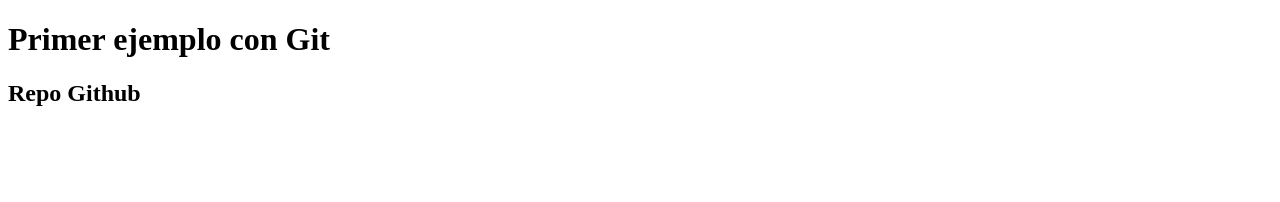
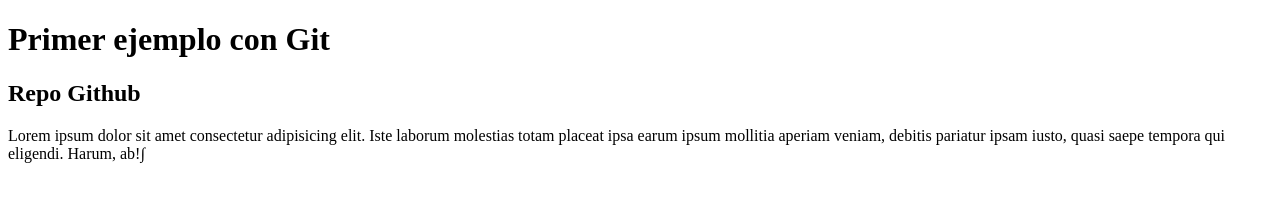
Before and after one commit to AlfaConstanza/clase_git, a plain HTML site: page index.html in a window 1280 px wide. Drawn offline with Linux system fonts and the light colour scheme.

Commit message:
mi segundo commit

```diff
--- a/index.html
+++ b/index.html
@@ -9,6 +9,7 @@
 <body>
     <h1>Primer ejemplo con Git</h1>
     <h2>Repo Github</h2>
+    <p>Lorem ipsum dolor sit amet consectetur adipisicing elit. Iste laborum molestias totam placeat ipsa earum ipsum mollitia aperiam veniam, debitis pariatur ipsam iusto, quasi saepe tempora qui eligendi. Harum, ab!∫</p>
 
 </body>
 </html>
```
